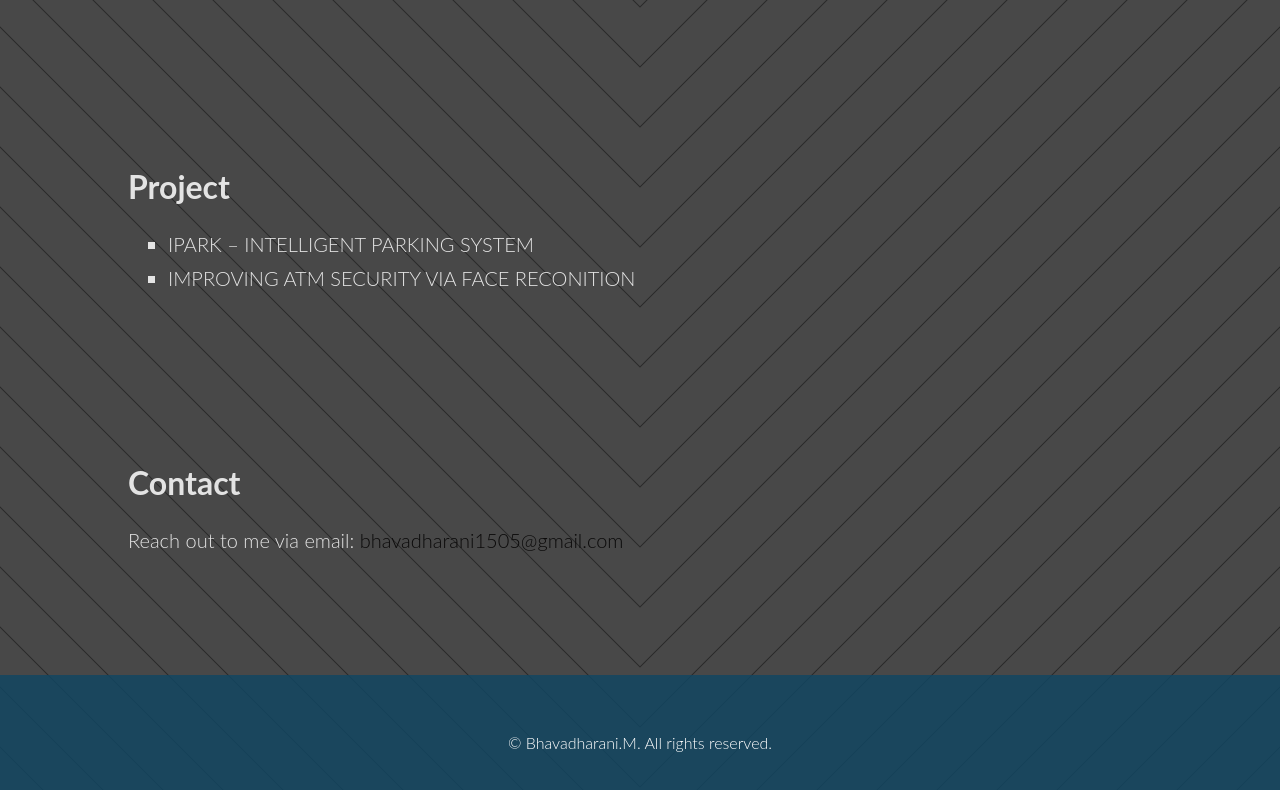
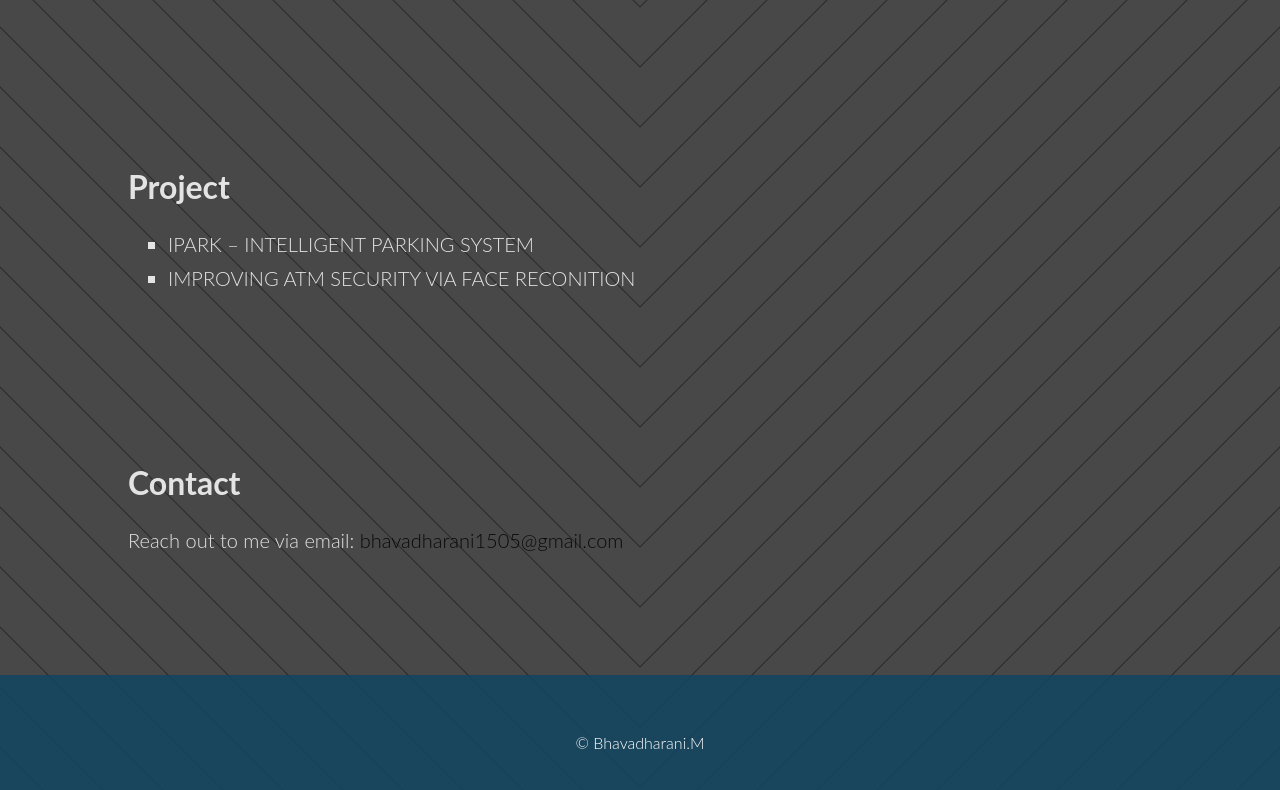
Before and after one commit to bhavadharani1505/bhavadharani1505-github.io, a plain HTML site: page index.html in a window 1280 px wide. Shown: the part 1989-2779 px from the top of the page. Drawn offline with Linux system fonts and the light colour scheme.

Commit message:
Update index.html

```diff
--- a/index.html
+++ b/index.html
@@ -91,7 +91,7 @@
 
     <footer class="footer">
         <div class="container">
-            <p>&copy; Bhavadharani.M. All rights reserved.</p>
+            <p>&copy; Bhavadharani.M </p>
         </div>
     </footer>
 
```
